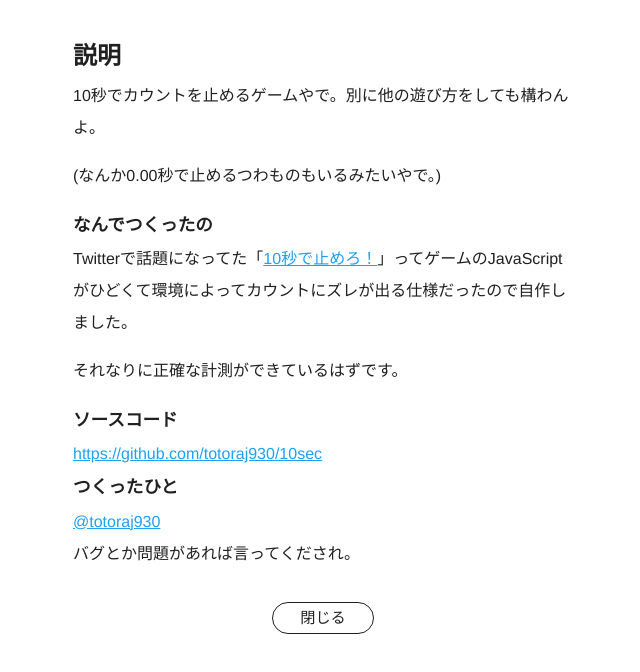
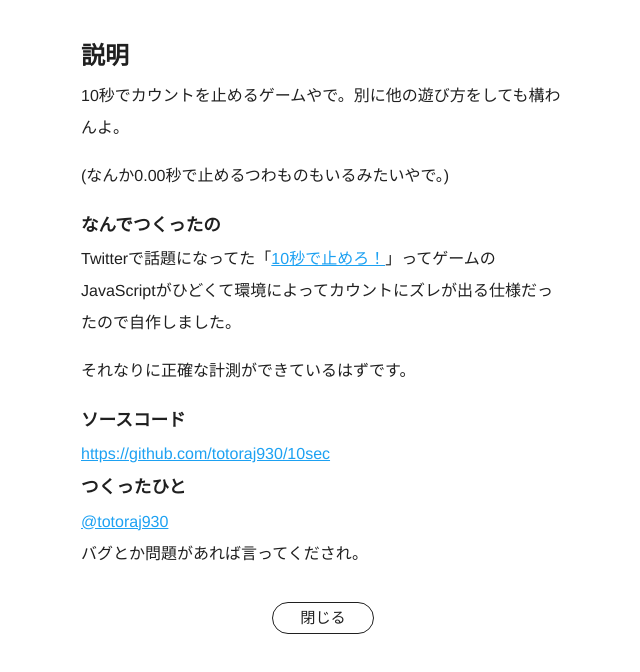
Before and after one commit to totoraj930/10sec, a plain HTML site: page index.html in a window 1280 px wide. Both pictures are taken after a click on the link "説明". Shown: the whole page, without its empty margins (317-957 px from the left). Drawn offline with nearby package versions, Linux system fonts and the light colour scheme.

Commit message:
説明の表示方法の修正

```diff
--- a/main.css
+++ b/main.css
@@ -121,17 +121,21 @@ body {
 	top: 0;
 	left: 0;
 	background-color: #fff;
+	overflow-y: scroll
 }
 .about-body {
 	max-width: 500px;
 	margin: 2em auto;
+	padding: 0 .5em;
 	line-height: 2;
 }
 .about-body h1 {
 	font-size: 1.5em;
+	font-weight: bold;
 }
 .about-body h2 {
 	font-size: 1.1em;
+	font-weight: bold;
 }
 .about-body p {
 	margin-bottom: 1em;
```
